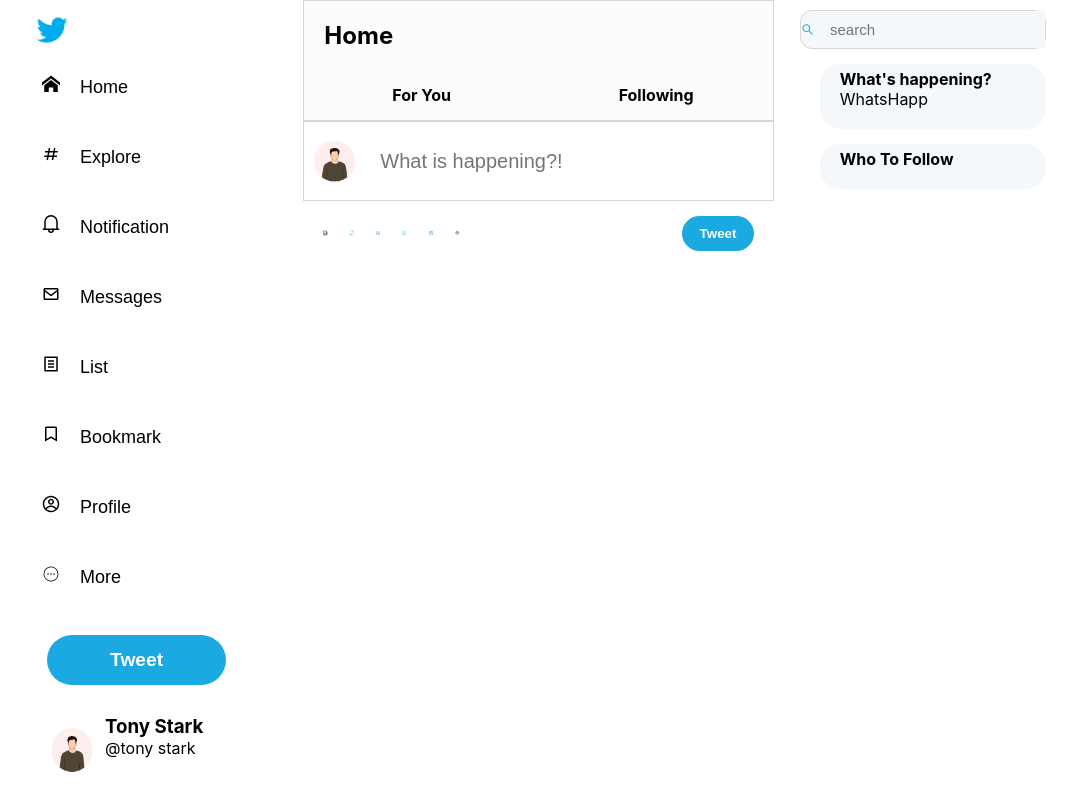
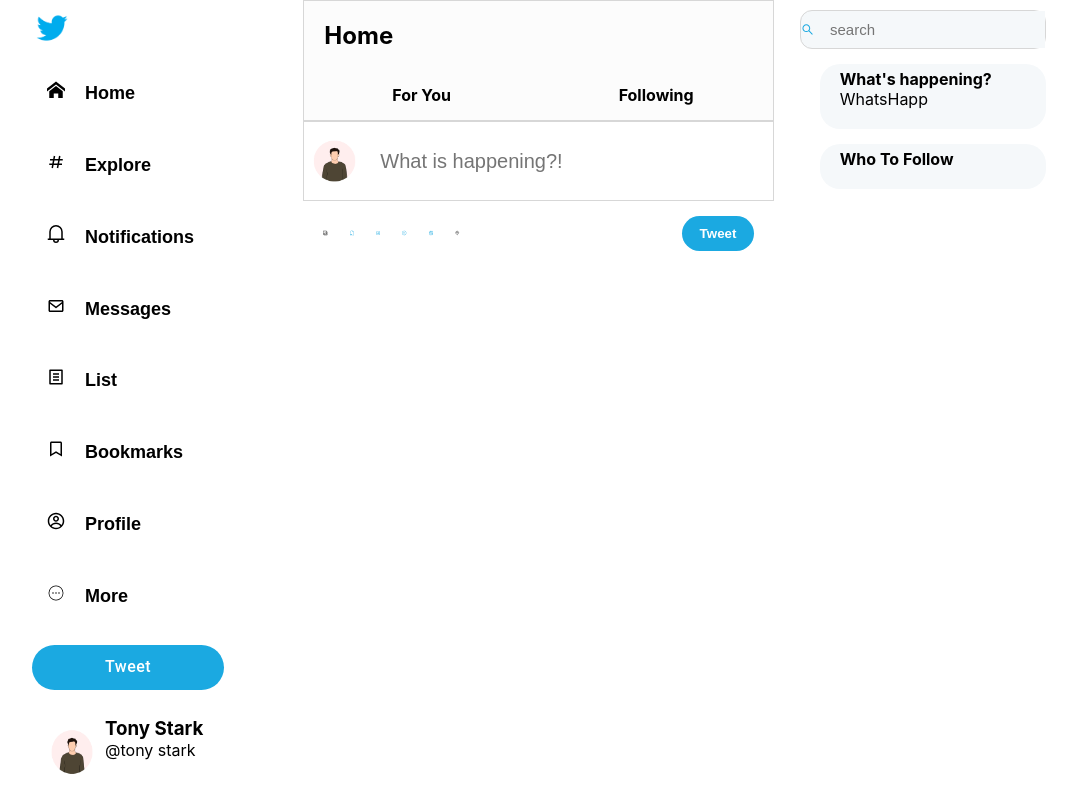
Before and after one commit to Sachin2903/Twitter_clone, a React (Create React App) app: page /home in a window 1280 px wide. Shown: the whole page, without its empty margins (96-1173 px from the left). Built offline with nearby package versions, Linux system fonts and the light colour scheme.

Commit message:
added a modal by manish

```diff
--- a/src/components/organisms/main/leftSideBar/leftSideBar.js
+++ b/src/components/organisms/main/leftSideBar/leftSideBar.js
@@ -1,39 +1,105 @@
 import { Fragment } from "react"
 import styles from "./leftSideBar.module.css";
 import logo from "../../../../image/logo/logo.png"
-import {ImHome} from "react-icons/im"
-import {BiHash} from "react-icons/bi"
-import {GrNotification} from "react-icons/gr"
-import {BiEnvelope} from "react-icons/bi"
-import {RiFileListLine} from "react-icons/ri"
-import {BiBookmark} from "react-icons/bi"
-import {CgProfile} from "react-icons/cg"
-import {CiCircleMore} from "react-icons/ci"
+import { ImHome } from "react-icons/im"
+import { BiHash } from "react-icons/bi"
+import { GrNotification } from "react-icons/gr"
+import { BiEnvelope } from "react-icons/bi"
+import { RiFileListLine } from "react-icons/ri"
+import { BiBookmark } from "react-icons/bi"
+import { CgProfile } from "react-icons/cg"
+import { CiCircleMore } from "react-icons/ci"
 import logo123 from "../../../../image/logo/836-removebg-preview.png"
+import { Button } from "@mui/material";
+import Modal from "@mui/material/Modal";
+import Box from "@mui/material/Box";
+import { useState } from "react";
+import { GiEarthAmerica } from 'react-icons/gi'
+import { MdPhotoSizeSelectActual } from 'react-icons/md';
+import { BsFiletypeGif } from 'react-icons/bs';
+import { CgPoll } from 'react-icons/cg';
+import { BsEmojiSmile } from 'react-icons/bs';
+import { LuCalendarClock } from 'react-icons/lu';
+import { IoLocationSharp } from 'react-icons/io5';
 
-export function LeftSideBar(){
+
+
+export function LeftSideBar() {
+
+    const [forModals, setForModals] = useState(false)
+
+    function handleOpen() {
+        setForModals(true)
+    }
+
+    function handleClose() {
+        setForModals(false)
+    }
+
     return (
         <Fragment>
             <div className={styles.leftSideBarbox}>
-              <img src={logo} className={styles.twitterLogo} alt="Loading"/>
-              <button className={styles.button}> <p><ImHome className={styles.logo}/> Home  </p> </button>
-              <button className={styles.button}> <p><BiHash className={styles.logo}/> Explore  </p> </button>
-              <button className={styles.button}> <p><GrNotification className={styles.logo}/> Notification  </p> </button>
-              <button className={styles.button}> <p><BiEnvelope className={styles.logo}/> Messages  </p> </button>
-              <button className={styles.button}> <p><RiFileListLine className={styles.logo}/> List  </p> </button>
-              <button className={styles.button}> <p><BiBookmark className={styles.logo}/> Bookmark  </p> </button>
-              <button className={styles.button}> <p><CgProfile className={styles.logo}/> Profile  </p> </button>
-              <button className={styles.button}> <p><CiCircleMore className={styles.logo}/> More  </p> </button>
+                <img src={logo} className={styles.twitterLogo} alt="Loading" />
+                <button className={styles.button}> <p><ImHome className={styles.logo} /> Home  </p> </button>
+                <button className={styles.button}> <p><BiHash className={styles.logo} /> Explore  </p> </button>
+                <button className={styles.button}> <p><GrNotification className={styles.logo} /> Notifications  </p></button>
+                <button className={styles.button}> <p><BiEnvelope className={styles.logo} /> Messages  </p> </button>
+                <button className={styles.button}> <p><RiFileListLine className={styles.logo} /> List  </p> </button>
+                <button className={styles.button}> <p><BiBookmark className={styles.logo} /> Bookmarks  </p> </button>
+                <button className={styles.button}> <p><CgProfile className={styles.logo} /> Profile  </p> </button>
+                <button className={styles.button}> <p><CiCircleMore className={styles.logo} /> More  </p> </button>
 
+                <Button variant="contained" disableElevation onClick={handleOpen}
+                    sx={{
+                        borderRadius: '45px',
+                        height: '45px',
+                        width: '75%',
+                        boxShadow: 'none',
+                        textTransform: 'unset',
+                        fontSize: '16px',
+                        backgroundColor: 'rgb(27, 169, 225)',
+                        "&:hover": { backgroundColor: 'rgb(27, 169, 225)' }
+                    }}
+                >Tweet</Button>
 
-              <button className={styles.tweet}>Tweet</button>
-              <div className={styles.profile}>
-                 <img className={styles.imge} src={logo123} alt="avater"/>
-                 <div> <h3>Tony Stark</h3>  @tony stark </div>
-              </div>
+                <Modal
+                    open={forModals}
+                    onClose={handleClose}
+                    aria-labelledby="modal-modal-title"
+                    aria-describedby="modal-modal-description">
+                    <Box sx={{
+                        position: 'absolute',
+                        top: '35%',
+                        left: '50%',
+                        transform: 'translate(-50%, -50%)',
+                        width: '610px',
+                        minWidth: '610px',
+                        height: '45%',
+                        backgroundColor: 'white',
+                        borderRadius: '25px',
+                        padding: '12px'
+                    }}>
+                        <img src={logo123} alt="Not Found" />
+                        <input type="text" placeholder="What is happening?!" className={styles.input_tweet_modal} />
+                        <GiEarthAmerica className={styles.tweet_icons} />
+                        <button className={styles.tweet_modal_button}>Everyone can reply</button>
+                        <div className={styles.icons_tweet_media}>
+                            <MdPhotoSizeSelectActual />
+                            <BsFiletypeGif />
+                            <CgPoll />
+                            <BsEmojiSmile />
+                            <LuCalendarClock />
+                            <IoLocationSharp />
+                            <button className={styles.tweet_button_modal}>Tweet</button>
+                        </div>
+                    </Box>
+                </Modal>
+
+                <div className={styles.profile}>
+                    <img className={styles.imge} src={logo123} alt="avater" />
+                    <div> <h3>Tony Stark</h3>  @tony stark </div>
+                </div>
             </div>
-
         </Fragment>
-
     )
 }
--- a/src/components/organisms/main/leftSideBar/leftSideBar.module.css
+++ b/src/components/organisms/main/leftSideBar/leftSideBar.module.css
@@ -1,68 +1,102 @@
-.leftSideBarbox{
-    position: relative;
+.leftSideBarbox {
     width: 25%;
     height: 100%;
-    display: block;
     display: flex;
     flex-direction: column;
     justify-content: space-around;
 }
 
-
-.twitterLogo{
+.twitterLogo {
     width: 40px;
 }
 
-.button{
- margin: 0px;
- border: none;
- background-color: white;
- height: 40px;
- font-size: large;
- font-weight: 500;
- display: flex;
- justify-content: space-between;
- margin-left: 10px;
- word-spacing: 15px;
+.button {
+    margin: 0px;
+    border: none;
+    width: 195px;
+    background-color: transparent;
+    font-size: 18px;
+    font-weight: bold;
+    display: flex;
+    padding: 11px 15px;
+    border-radius: 35px;
+    word-spacing: 15px;
+    text-align: center;
+    transition: .1s ease-in-out;
 }
 
-.button:hover{
-    font-weight: 600;
+.button:hover {
+    background-color: rgb(231, 231, 231);
     cursor: pointer;
-    .logo{
-        width: 20px;
-    }
+    transition: .1s ease-in-out;
 }
 
-.tweet{
-    height: 50px;
-    width: 70%;
-    min-height: 50px;
-    margin-left: 15px;
-    border-radius: 44px;
-    background-color: rgb(27, 169, 225);
-    font-size: larger;
-    font-weight: bold;
-    transition: 0.3s ease-in-out;
-    color: white;
-    border: transparent;
 
+.input_tweet_modal {
+    display: flex;
+    justify-content: space-around;
+    align-items: flex-start;
+    width: 100%;
+    padding-bottom: 100px;
+    padding-left: 105px;
+    border: none;
+    outline: none;
+    font-size: 20px;
 }
 
-.tweet:hover{
-    transition: 0.3s ease-in-out;
+
+.tweet_icons {
+    color: rgb(27, 169, 225);
+    margin-left: 10px;
+}
+
+.tweet_modal_button {
+    text-align: center;
+    border: transparent;
+    color: rgb(27, 169, 225);
+    background-color: transparent;
+    padding: 10px 19px;
     cursor: pointer;
-    box-shadow: 2px 2px 4px 2px rgba(0, 0, 0, 0.2);
-    transform: translateY(-4px);
+    border-radius: 35px;
+    font-weight: bold;
+    transition: .3s ease-in-out;
 }
-.imge{
+
+.tweet_modal_button:hover {
+    transition: .3s ease-in-out;
+    background-color: rgba(135, 207, 235, 0.322);
+}
+
+.icons_tweet_media {
+    display: flex;
+    justify-content: left;
+    padding: 10px;
+    color: rgb(27, 169, 225);
+    cursor: pointer;
+    gap: 20px;
+    align-items: flex-start;
+}
+
+.tweet_button_modal {
+    margin-left: auto;
+    border-radius: 25px;
+    border: transparent;
+    padding: 10px 18px;
+    background-color: rgb(27, 169, 225);
+    color: white;
+    font-size: 16px;
+    font-weight: bolder;
+    cursor: pointer;
+}
+
+.imge {
     width: 60px;
     border-radius: 50%;
     margin: 3px;
     margin-left: 10px;
 }
-.profile{
 
+.profile {
     height: 70px;
     display: flex;
 }
--- a/src/components/organisms/main/leftSideBar/tweetBox/tweetBox.module.css
+++ b/src/components/organisms/main/leftSideBar/tweetBox/tweetBox.module.css
@@ -21,8 +21,33 @@
     padding: 2px 10px;
 }
 
+.sub_tweetbox_container img {
+    width: 12%;
+}
+
 .sub_tweetbox_container input {
     display: flex;
-    width: 100%;
-    height: 5vh;
+    justify-content: space-around;
+    align-items: flex-start;
+    width: 608px;
+    padding-bottom: 125px;
+    padding-left: 105px;
+    border: none;
+    outline: none;
+    font-size: 20px;
 }
+
+.icons {
+    color: skyblue;
+}
+
+.tweetbox_btn {
+    text-align: center;
+    border: transparent;
+    color: skyblue;
+    background-color: transparent;
+    padding: 5px 5px;
+    cursor: pointer;
+    font-weight: bold;
+
+}
--- a/src/components/organisms/main/leftSideBar/tweetBox/tweetbox.js
+++ b/src/components/organisms/main/leftSideBar/tweetBox/tweetbox.js
@@ -1,6 +1,7 @@
 import { Fragment } from "react";
 import styles from "./tweetBox.module.css";
 import tweetbox from '../../../../../image/logo/836-removebg-preview.png'
+import { GiEarthAmerica } from 'react-icons/gi'
 
 export function TweetBox() {
   return (
@@ -8,7 +9,9 @@
       <div className={styles.tweetbox_main_container}>
         <div className={styles.sub_tweetbox_container}>
           <img src={tweetbox} alt="Not Found Tweetbox" />
-          <input type="text" />
+          <input type="text" placeholder="Whats Happening?!" />
+          <GiEarthAmerica className={styles.icons} />
+          <button className={styles.tweetbox_btn}>  Every can reply</button>
         </div>
       </div>
     </Fragment>
```
